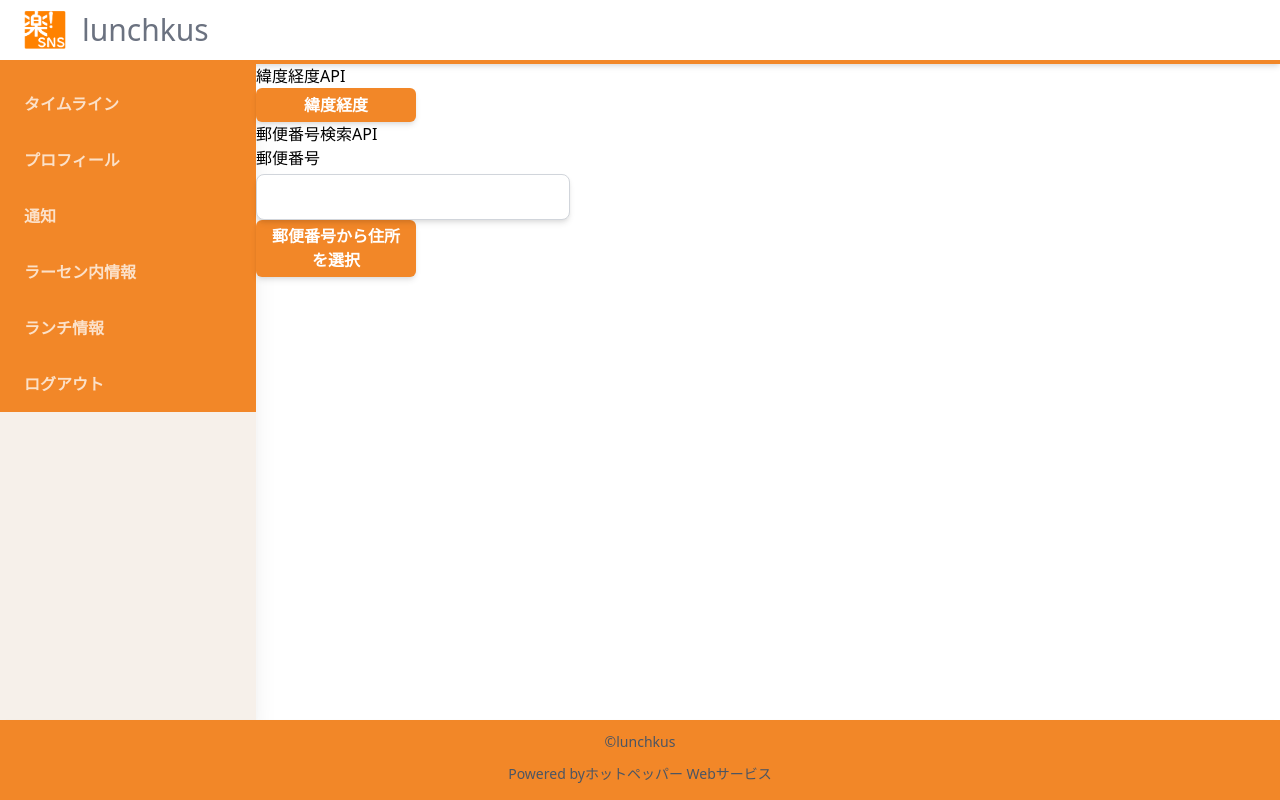
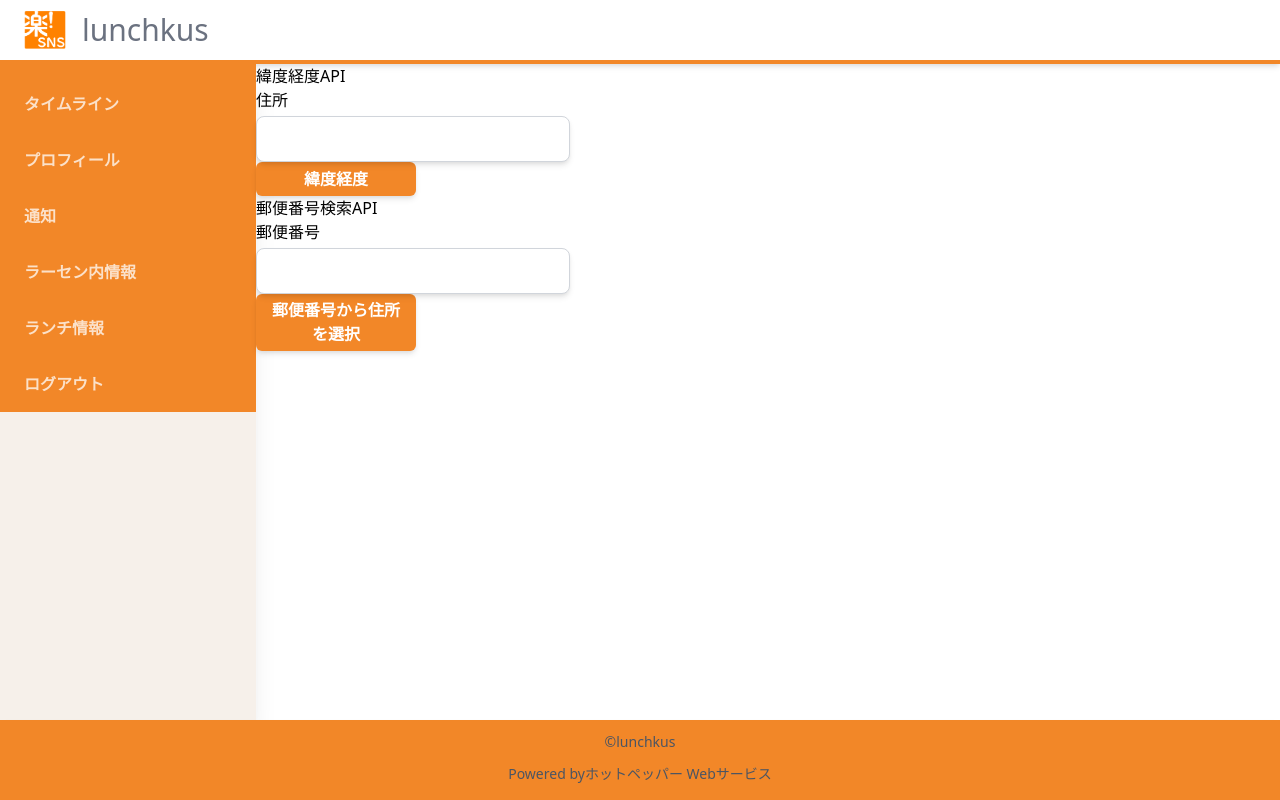
Before and after one commit to suzu1997/rakus-sns-app, a Next.js app: page /aaa/test in a window 1280 px wide. Built offline with nearby package versions, Linux system fonts and the light colour scheme.

Commit message:
住所を入力して地図を出せるようにしました

```diff
--- a/src/pages/aaa/test.tsx
+++ b/src/pages/aaa/test.tsx
@@ -12,6 +12,8 @@ const Test: NextPage = () => {
   //緯度経度変数
   const [latitudeData, setLatitudeData] = useState("");
   const [longitudeData, setLongitudeData] = useState("");
+  //住所(下の郵便番号の変数と区別するためaddressじゃなくした)
+  const [place, setPlace] = useState("");
   /**
    * 緯度経度API
    */
@@ -19,22 +21,23 @@ const Test: NextPage = () => {
     const url = "https://msearch.gsi.go.jp/address-search/AddressSearch?q=";
 
     //この変数に住所が入るようにする(下記の表記方法全て取得可能でした)
-    // const address = "東京都中央区八重洲１丁目４丁目２２番地";//全角
-    // const address = "東京都中央区八重洲1-4-22";//半角+ハイフン
-    // const address = "東京都中央区八重洲１-４-２２";//全角+ハイフン
-    // const address = "東京都中央区八重洲1丁目4丁目22番地"; //全角+ハイフン
-    const address =
-      "東京都中央区八重洲1丁目4丁目22番地モリタニビルディング83 １Ｆ"; //ビル名とかも入れる
-
-    const res = await axios.get(`${url}${address}`);
+    // const place = "東京都中央区八重洲１丁目４丁目２２番地";//全角
+    // const place = "東京都中央区八重洲1-4-22";//半角+ハイフン
+    // const place = "東京都中央区八重洲１-４-２２";//全角+ハイフン
+    // const place = "東京都中央区八重洲1丁目4丁目22番地"; //全角+ハイフン
+    // const place =
+    //   "東京都中央区八重洲1丁目4丁目22番地モリタニビルディング83 １Ｆ"; //ビル名とかも入れる
+    const res = await axios.get(`${url}${place}`);
     //緯度
     const latitude = String(res.data[0].geometry.coordinates[1]);
-    console.dir("緯度" + latitude + "0");
     setLatitudeData(latitude + "0");
     //経度
     const longitude = String(res.data[0].geometry.coordinates[0]);
     setLongitudeData(longitude + "0");
-    console.dir("経度" + longitude + "0");
+  }, [place]);
+
+  const inputPlace = useCallback((e) => {
+    setPlace(e.target.value);
   }, []);
 
   /**
@@ -54,7 +57,16 @@ const Test: NextPage = () => {
 
   return (
     <>
+      {place}
       <p>緯度経度API</p>
+      <TextInput
+        value={place}
+        label="住所"
+        type="text"
+        fullWidth={false}
+        required={false}
+        onChange={inputPlace}
+      />
       <Button label="緯度経度" onClick={latitudeLongitude} />
       {latitudeData != "" && longitudeData != "" && (
         <GoogleMap latitude={latitudeData} longitude={longitudeData} />
```
